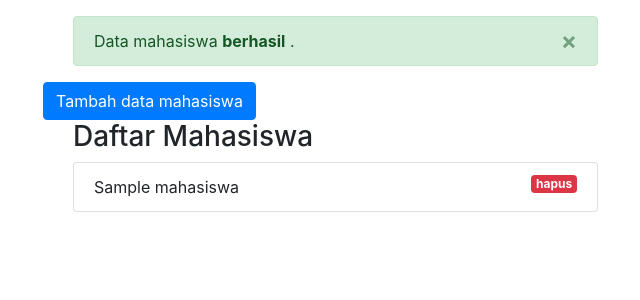
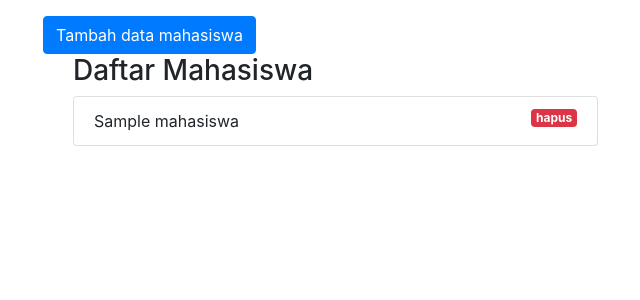
Before and after one commit to omRangga/CI-APP, a PHP site: the page made by application/views/mahasiswa/index.php in a window 1280 px wide. Shown: the part 56-356 px from the top of the page, without its empty margins (27-667 px from the left). Run offline with PHP 8.4, Linux system fonts and the light colour scheme; the template is opened without the code that fills it: most values are stand-ins (such as "Sample title", 1, 10 or a date in 2020); data that the repository does not hold is empty.

Commit message:
Commit #4

```diff
--- a/application/controllers/Mahasiswa.php
+++ b/application/controllers/Mahasiswa.php
@@ -12,7 +12,11 @@
     public function index()
     {
         $data['judul'] = 'Daftar Mahasiswa';
-        $data['mahasiswa'] = $this->Mahasiswa_model->getAllMahasiswa();
+        $data['mahasiswa'] = $this->Mahasiswa_model->getAllMahasiwa();
+        if ($this->input->post('keyword')) {
+            $data['mahasiswa']=$this->Mahasiswa_model->cariDataMahasiswa();
+
+        }
         $this->load->view('templates/header', $data);
         $this->load->view('mahasiswa/index', $data);
         $this->load->view('templates/footer');
--- a/application/views/mahasiswa/index.php
+++ b/application/views/mahasiswa/index.php
@@ -1,16 +1,5 @@
 <div class="container">
-    <?php if ($this->session->flashdata('flash')) : ?>
-        <div class="row mt-3">
-        </div>
-        <div class="col-md-6">
-            <div class="alert alert-success alert-dismissible fade show" role="alert">
-                Data mahasiswa <strong>berhasil</strong> <?= $this->session->flashdata('flash'); ?> .
-                <button type="button" class="close" data-dismiss="alert" aria-label="Close">
-                    <span aria-hidden="true">&times;</span>
-                </button>
-            </div>
-        </div>
-    <?php endif; ?>
+
     <div class="row mt-3">
         <div class="div-col-md-6">
             <a href="<?= base_url(); ?>mahasiswa/tambah" class="btn btn-primary">Tambah data mahasiswa</a>
```
Also changed, not shown: application/views/templates/footer.php (renamed from application/views/template/footer.php), application/views/templates/header.php (renamed from application/views/template/header.php).
